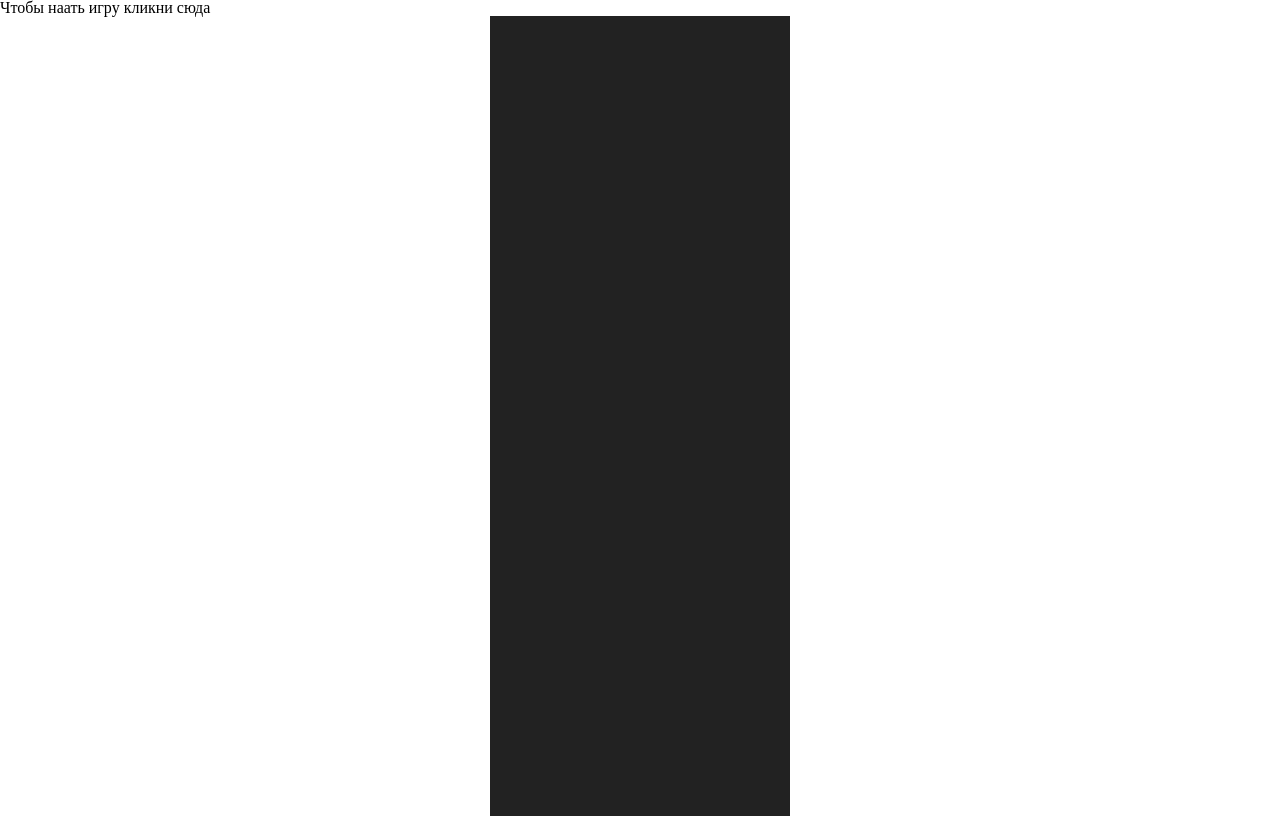
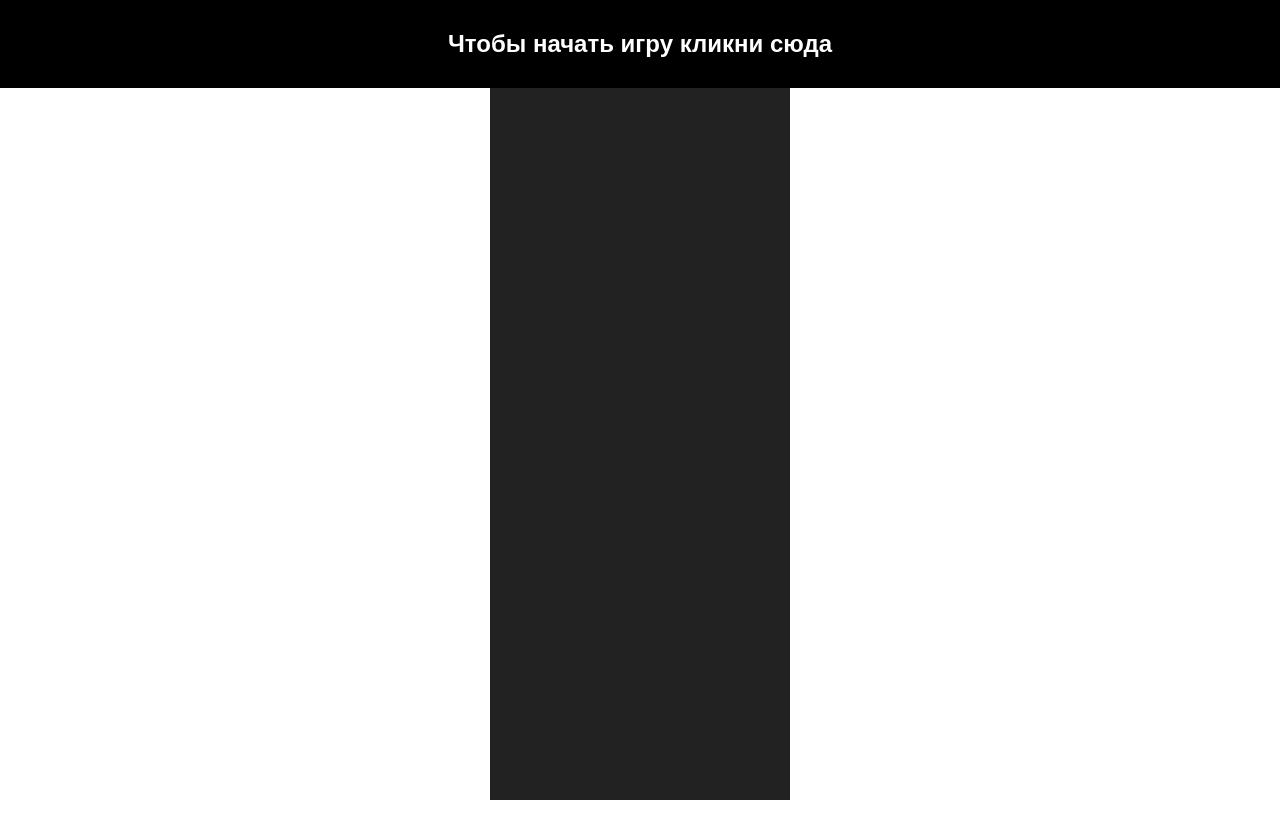
Before and after one commit to dudkinmn/jsRacing, a plain HTML site: page index.html in a window 1280 px wide. Drawn offline with Linux system fonts and the light colour scheme.

Commit message:
lesson 3 complete without additional

```diff
--- a/index.html
+++ b/index.html
@@ -8,7 +8,7 @@
         <div class="score"></div>
         <div class="game">
 
-            <div class="start">Чтобы наать игру кликни сюда</div>
+            <div class="start">Чтобы начать игру кликни сюда</div>
             <div class="gameArea"></div>
 
         </div>
--- a/main.js
+++ b/main.js
@@ -28,6 +28,8 @@ document.addEventListener('keyup', stopRun);
 function startGame() {
     start.classList.add('hide');
 
+    gameArea.innerHTML = '';
+
     for (let i = 0; i < getQuantityElements(100); i++) {
         const line = document.createElement('div');
         line.classList.add('line');
@@ -40,7 +42,7 @@ function startGame() {
     for (let i = 0; i < getQuantityElements(100 * setting.traffic); i++) {
         const enemy = document.createElement('div');
         enemy.classList.add('enemy');
-        enemy.y = -100 * setting.traffic * (i +1);
+        enemy.y = -100 * setting.traffic * (i + 1);
         enemy.style.left = Math.floor((Math.random() * (gameArea.offsetWidth - 50))) + 'px';
         enemy.style.top = enemy.y + 'px';
         enemy.style.background = 'transparent url(\'./image/enemy.png\') center / cover no-repeat';
@@ -48,9 +50,16 @@ function startGame() {
         gameArea.appendChild(enemy);
     }
 
+    setting.score = 0;
+
     setting.start = true;
 
     gameArea.appendChild(car);
+
+    car.style.left = gameArea.offsetWidth / 2 - car.offsetWidth / 2 ;
+    car.style.top = 'auto';
+    car.style.bottom = '10px';
+
     setting.x = car.offsetLeft;
     setting.y = car.offsetTop;
     requestAnimationFrame(playGame);
@@ -60,7 +69,8 @@ function startGame() {
 
 function playGame() {
     console.log('Play game!');
-
+    setting.score+= setting.speed;
+    score.innerHTML = 'SCORE<br>' + setting.score;
     moveRoad();
     moveEnemy();
 
@@ -119,6 +129,20 @@ function getQuantityElements(heightElement) {
 function moveEnemy() {
     let enemy = document.querySelectorAll('.enemy');
     enemy.forEach((item) => {
+        let carRect = car.getBoundingClientRect();
+        let enemyRect = item.getBoundingClientRect();
+
+        if (carRect.top <= enemyRect.bottom &&
+            carRect.right >= enemyRect.left &&
+            carRect.left <= enemyRect.right &&
+            carRect.bottom >= enemyRect.top) {
+
+            setting.start = false;
+            console.warn('ДТП');
+            start.classList.remove('hide');
+            start.style.top = score.offsetHeight;
+        }
+
         item.y += setting.speed / 2;
         item.style.top = item.y +'px';
 
@@ -127,8 +151,4 @@ function moveEnemy() {
             item.style.left = Math.floor((Math.random() * (gameArea.offsetWidth - 50))) + 'px';
         }
     });
-
-
-
 }
-console.log(getQuantityElements(200));
--- a/style.css
+++ b/style.css
@@ -72,3 +72,36 @@ table {
     background: #fff;
     left: 145px;
 }
+
+.start {
+    position: absolute;
+    left: 0;
+    top: 0;
+    width: 100%;
+    margin: 0;
+    padding: 2rem 0;
+    text-align: center;
+    z-index: 200;
+    color: #fff;
+    font-size: 1.5rem;
+    background: black;
+    cursor: pointer;
+    font-family: sans-serif;
+    font-weight: 700;
+
+}
+
+.score {
+    position: absolute;
+    left: 0;
+    top: 0;
+    width: 100%;
+    text-align: center;
+    background: black;
+    padding: 2rem 0;
+    z-index: 200;
+    font-size: 1rem;
+    color: skyblue;
+    font-family: sans-serif;
+    font-weight: 500;
+}
```
